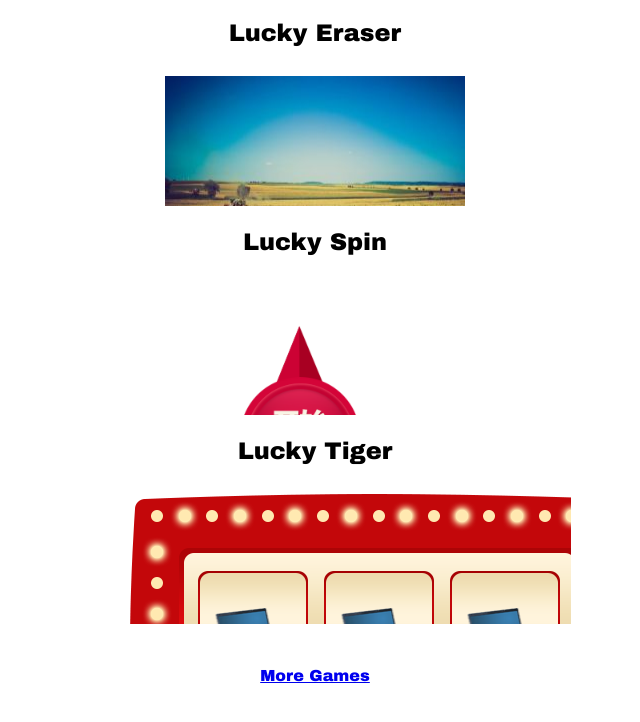
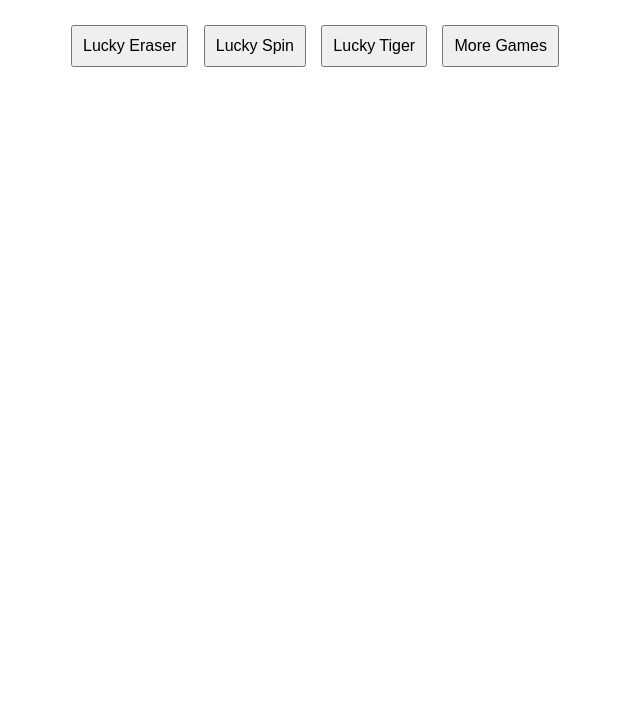
Before and after one commit to luckycalico/freeslot, a website: page index.html in a window 1280 px wide. Shown: the whole page, without its empty margins (325-965 px from the left). Drawn offline with Linux system fonts and the light colour scheme.

Commit message:
Update index.html

```diff
--- a/index.html
+++ b/index.html
@@ -3,71 +3,64 @@
 <head>
     <meta charset="UTF-8">
     <meta name="viewport" content="width=device-width, initial-scale=1.0">
-    <title>Free Slots games for Filipinos</title>
+    <title>游戏展示页面</title>
     <style>
         /* 样式可以根据需要进行调整 */
         body {
             font-family: 'Arial Black', Gadget, sans-serif;
+            text-align: center;
         }
 
         .game-container {
-            display: flex;
-            flex-direction: column;
-            align-items: center;
+            width: 100%;
             margin-top: 20px;
-        }
-
-        .game {
-            width: 100%;
-            margin-bottom: 20px;
-            text-align: center;
         }
 
         iframe {
             width: 100%;
-            height: 100%;
+            height: 600px; /* 调整游戏页面的高度 */
             border: none;
         }
 
-        .game-title {
-            font-size: 24px;
-            font-weight: bold;
-            margin-bottom: 10px;
+        #moreGames {
+            margin-top: 20px;
         }
 
-        #moreGames {
-            text-align: center;
-            margin-top: 20px;
+        button {
+            font-size: 16px;
+            margin: 5px;
+            padding: 10px;
         }
     </style>
 </head>
 <body>
 
-<div class="game-container">
-    <div class="game">
-        <div class="game-title">Lucky Eraser</div>
-        <!-- 使用 iframe 嵌入第一个游戏，注意修改 src 属性 -->
-        <iframe src="examples/card.html"></iframe>
-    </div>
-
-    <div class="game">
-        <div class="game-title">Lucky Spin</div>
-        <!-- 使用 iframe 嵌入第二个游戏，注意修改 src 属性 -->
-        <iframe src="examples/dial.html"></iframe>
-    </div>
-
-    <div class="game">
-        <div class="game-title">Lucky Tiger</div>
-        <!-- 使用 iframe 嵌入第三个游戏，注意修改 src 属性 -->
-        <iframe src="examples/tiger.html"></iframe>
-    </div>
+<div class="game-container" id="gameContainer">
+    <!-- 游戏显示区域 -->
 </div>
 
-<!-- 添加更多游戏链接 -->
-<div id="moreGames">
-    <a href="https://www.luckycalico.ph/m/home?affiliateCode=lucky" target="_blank">More Games</a>
-    <!-- 在 target="_blank" 中 "_blank" 表示在新标签页中打开链接 -->
-</div>
+<!-- 按钮区域 -->
+<button onclick="showGame('examples/card.html')">Lucky Eraser</button>
+<button onclick="showGame('examples/dial.html')">Lucky Spin</button>
+<button onclick="showGame('examples/tiger.html')">Lucky Tiger</button>
+<button onclick="showMoreGames()">More Games</button>
+
+<script>
+    function showGame(gameUrl) {
+        // 隐藏之前的游戏
+        document.getElementById('gameContainer').innerHTML = '';
+
+        // 创建新的 iframe 元素用于显示游戏
+        var iframe = document.createElement('iframe');
+        iframe.src = gameUrl;
+        document.getElementById('gameContainer').appendChild(iframe);
+    }
+
+    function showMoreGames() {
+        // 打开 More Games 链接
+        window.open('https://www.luckycalico.ph/m/home?affiliateCode=lucky', '_blank');
+    }
+</script>
 
 </body>
 </html>
```
